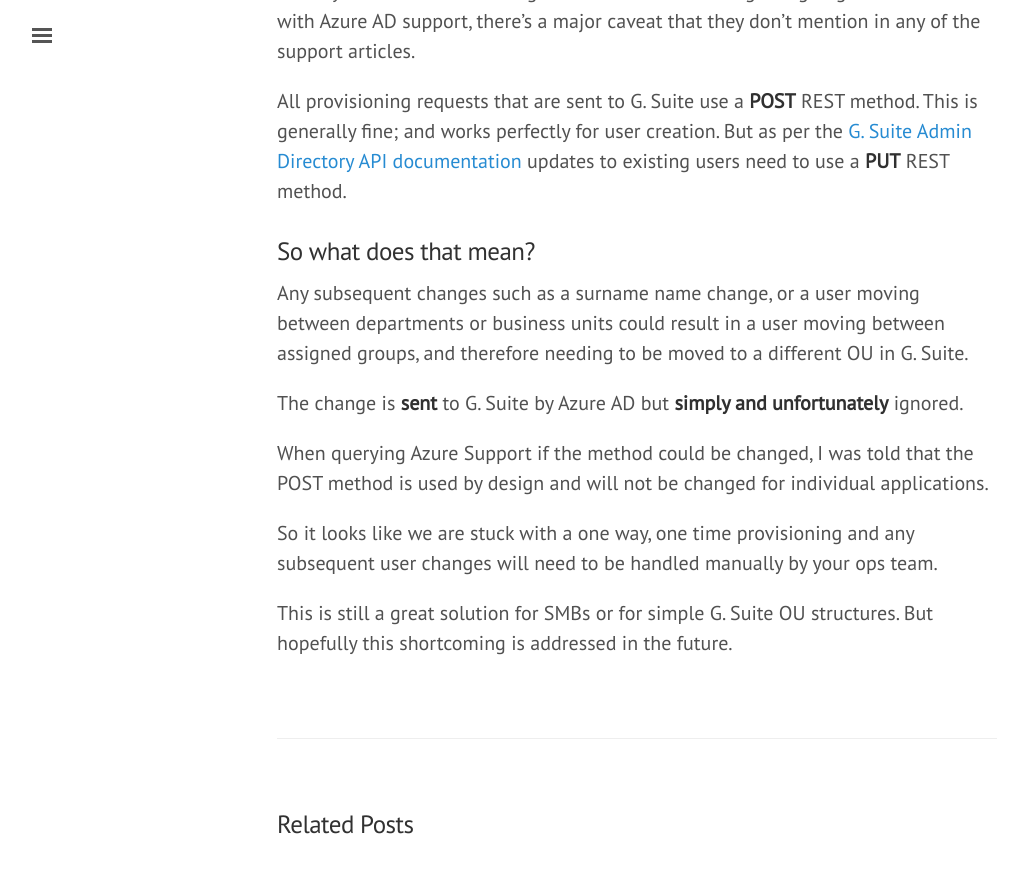
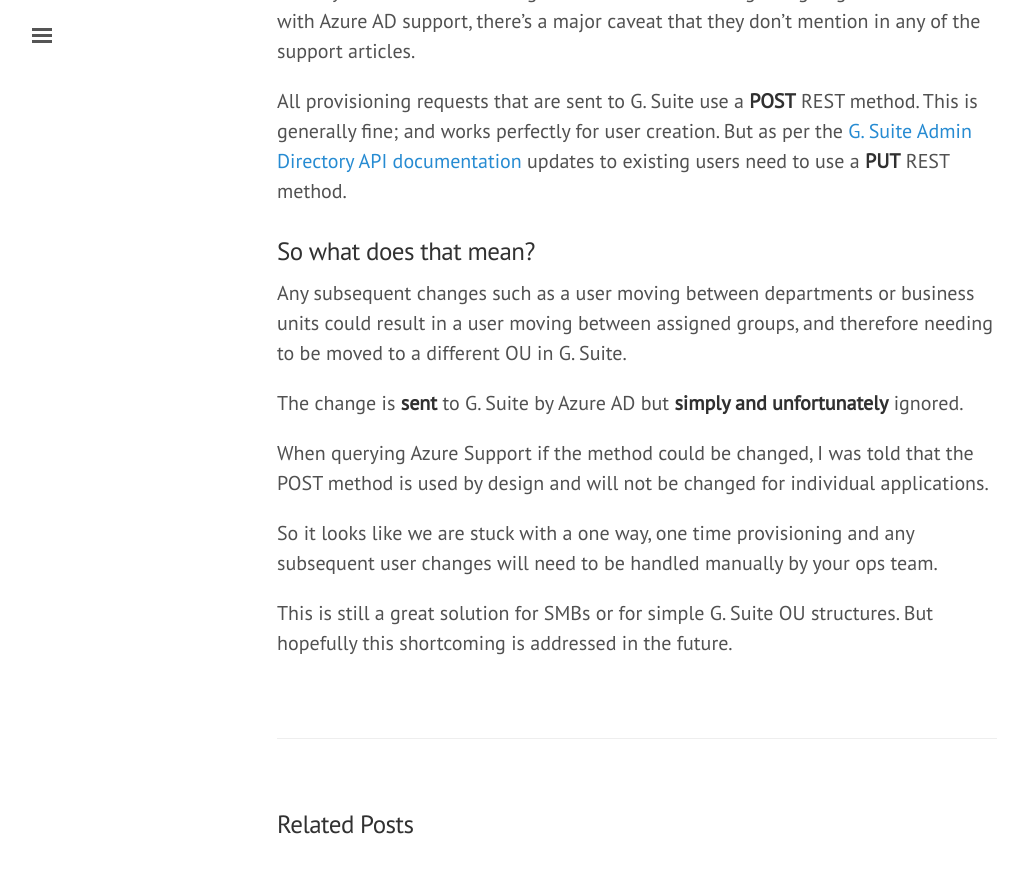
Before and after one commit to svdbusse/SemiAnnualChat, a Jekyll site: the page built from _posts/2019/2019-06-03-OrgUnitPath-G.-Suite-Azure-AD-Provisioning.md, in a window 1280 px wide and 900 px high, scrolled down 7732 px. Shown: the top 873 px of the window, without its empty margins (3-1031 px from the left). Built offline with Jekyll 4.4.1, drawn with Linux system fonts in a browser that asks for light colours; comment, search, counter and statistics services are not loaded.

Commit message:
Corrected info re surname changes

```diff
--- a/_posts/2019/2019-06-03-OrgUnitPath-G.-Suite-Azure-AD-Provisioning.md
+++ b/_posts/2019/2019-06-03-OrgUnitPath-G.-Suite-Azure-AD-Provisioning.md
@@ -128,7 +128,7 @@
 All provisioning requests that are sent to G. Suite use a **POST** REST method. This is generally fine; and works perfectly for user creation. But as per the [G. Suite Admin Directory API documentation](https://developers.google.com/admin-sdk/directory/v1/guides/manage-users#update_user) updates to existing users need to use a **PUT** REST method.
 
 ### So what does that mean?
-Any subsequent changes such as a surname name change, or a user moving between departments or business units could result in a user moving between assigned groups, and therefore needing to be moved to a different OU in G. Suite.
+Any subsequent changes such as a user moving between departments or business units could result in a user moving between assigned groups, and therefore needing to be moved to a different OU in G. Suite.
 
 The change is **sent** to G. Suite by Azure AD but **simply and unfortunately** ignored.
 
```
